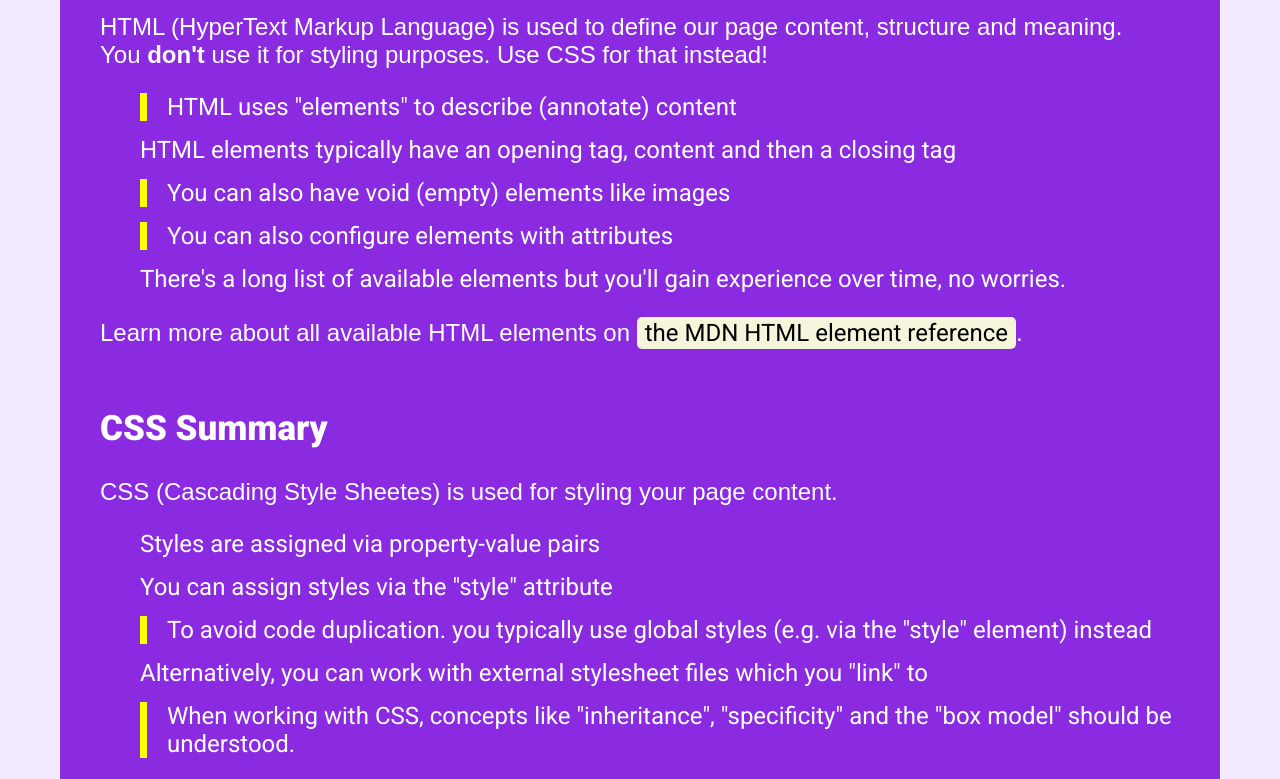
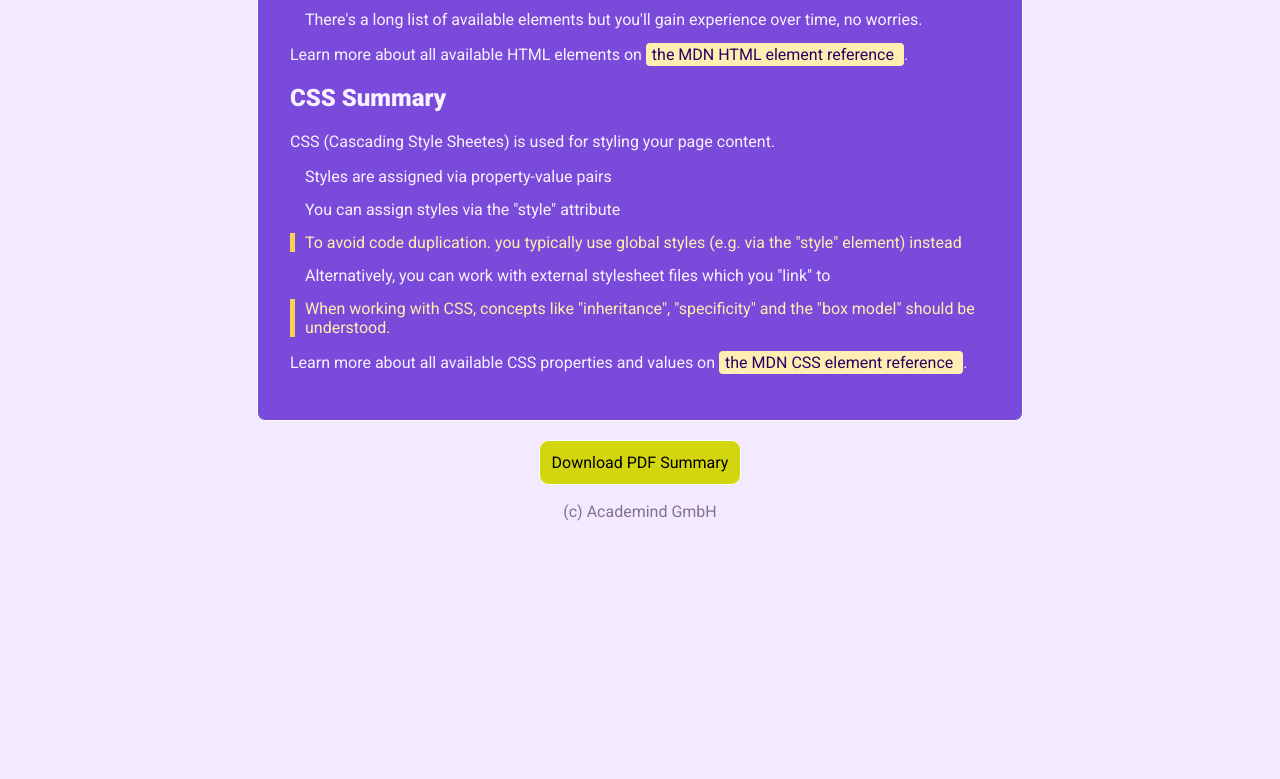
Before and after one commit to jeongsangtae/100day-challenge, a plain HTML site: page summary.html in a window 1280 px wide. Shown: the part 680-1459 px from the top of the page. After the commit the page ends 1301 px from the top, so only its background shows below. Drawn offline with Linux system fonts and the light colour scheme.

Commit message:
End of Day 10

```diff
--- a/css/summary.css
+++ b/css/summary.css
@@ -6,10 +6,10 @@ body {
 h1 {
   color: rgb(88, 49, 196);
   font-size: 52px;
-  font-family: "Roboto", sans-serif;
 }
 
 header {
+  text-align: center;
   padding: 32px;
 }
 
@@ -18,64 +18,64 @@ header img {
 }
 
 main {
-  width: 1100px;
+  width: 700px;
   border: 1px solid white;
-  background-color: blueviolet;
-  color: white;
-  text-align: left;
-  border-radius: 15px;
-  margin: 150px auto 30px auto;
-  padding: 30px 20px 30px 40px;
-}
-
-h2 {
-  font-size: 35px;
-}
-
-#don {
-  font-weight: 700;
-}
-
-.mdn {
-  color: black;
-  background-color: beige;
-  border-radius: 5px;
-  padding: 2px 8px;
-  display: inline-block;
+  background-color: rgb(122, 74, 218);
+  color: rgb(248, 241, 255);
+  border-radius: 8px;
+  margin: 32px auto;
+  padding: 32px;
 }
 
 ul {
-  font-size: 24px;
+  margin: 0;
+  padding: 0;
   list-style: none;
 }
 
 li {
-  margin-bottom: 15px;
+  margin: 14px 0;
+  padding-left: 10px;
+  border-left: 5px solid transparent;
+}
+
+a {
+  color: rgb(36, 3, 102);
+  background-color: rgb(255, 237, 177);
+  padding: 2px 6px;
+  border-radius: 4px;
+  text-decoration: none;
+}
+
+a:hover,
+a:active {
+  background-color: rgb(250, 201, 39);
+}
+
+footer {
+  text-align: center;
+  margin-bottom: 100px;
+}
+
+footer a {
+  background-color: rgb(211, 214, 15);
+  border: 1px solid white;
+  color: black;
+  padding: 12px;
+  border-radius: 10px;
+}
+
+footer a:hover,
+footer a:active {
+  background-color: rgb(255, 186, 58);
+}
+
+footer p {
+  color: rgb(131, 113, 149);
+  margin-top: 30px;
 }
 
 .list {
-  border-left: 7px solid yellow;
-  padding-left: 20px;
+  color: rgb(255, 237, 177);
+  border-color: rgb(247, 209, 85);
 }
-
-a {
-  display: block;
-  margin: 0 auto 30px auto;
-  font-size: 24px;
-  font-family: "Roboto", sans-serif;
-}
-
-#pdf {
-  width: 300px;
-  background-color: rgb(211, 214, 15);
-  border: 1px solid white;
-  color: black;
-  padding: 16px 12px;
-  border-radius: 10px;
-  text-decoration: none;
-}
-
-#aca {
-  color: grey;
-  text-decoration: none;
-}
--- a/summary.html
+++ b/summary.html
@@ -11,7 +11,6 @@
     <meta http-equiv="X-UA-Compatible" content="IE=edge" />
     <meta name="viewport" content="width=device-width, initial-scale=1.0" />
     <title>HTML & CSS Summary</title>
-    <link rel="stylesheet" href="css/shared.css" />
     <link rel="stylesheet" href="css/summary.css" />
   </head>
   <body>
@@ -20,11 +19,12 @@
       <img src="images/html-css.png" alt="html-css" />
     </header>
     <main>
+      <section>
         <h2>HTML Summary</h2>
         <p>
           HTML (HyperText Markup Language) is used to define our page content,
           structure and meaning. <br />
-        You <span id="don">don't</span> use it for styling purposes. Use CSS for
+          You <strong>don't</strong> use it for styling purposes. Use CSS for
           that instead!
         </p>
         <ul>
@@ -53,6 +53,9 @@
             the MDN HTML element reference </a
           >.
         </p>
+      </section>
+
+      <section>
         <h2>CSS Summary</h2>
         <p>
           CSS (Cascading Style Sheetes) is used for styling your page content.
@@ -69,8 +72,8 @@
             "link" to
           </li>
           <li class="list">
-          When working with CSS, concepts like "inheritance", "specificity" and
-          the "box model" should be understood.
+            When working with CSS, concepts like "inheritance", "specificity"
+            and the "box model" should be understood.
           </li>
         </ul>
         <p>
@@ -81,15 +84,16 @@
             >the MDN CSS element reference </a
           >.
         </p>
+      </section>
     </main>
     <footer>
       <a
         href="assets/html-css-basics-summary.pdf"
         download="html-css-basics-summary"
-        id="pdf"
+        target="_black"
         >Download PDF Summary</a
       >
-      <a href="https://academind.com/" id="aca">(c) Academind GmbH</a>
+      <p>(c) Academind GmbH</p>
     </footer>
   </body>
 </html>
```
Lines whose indentation alone changed are shown as unchanged.
